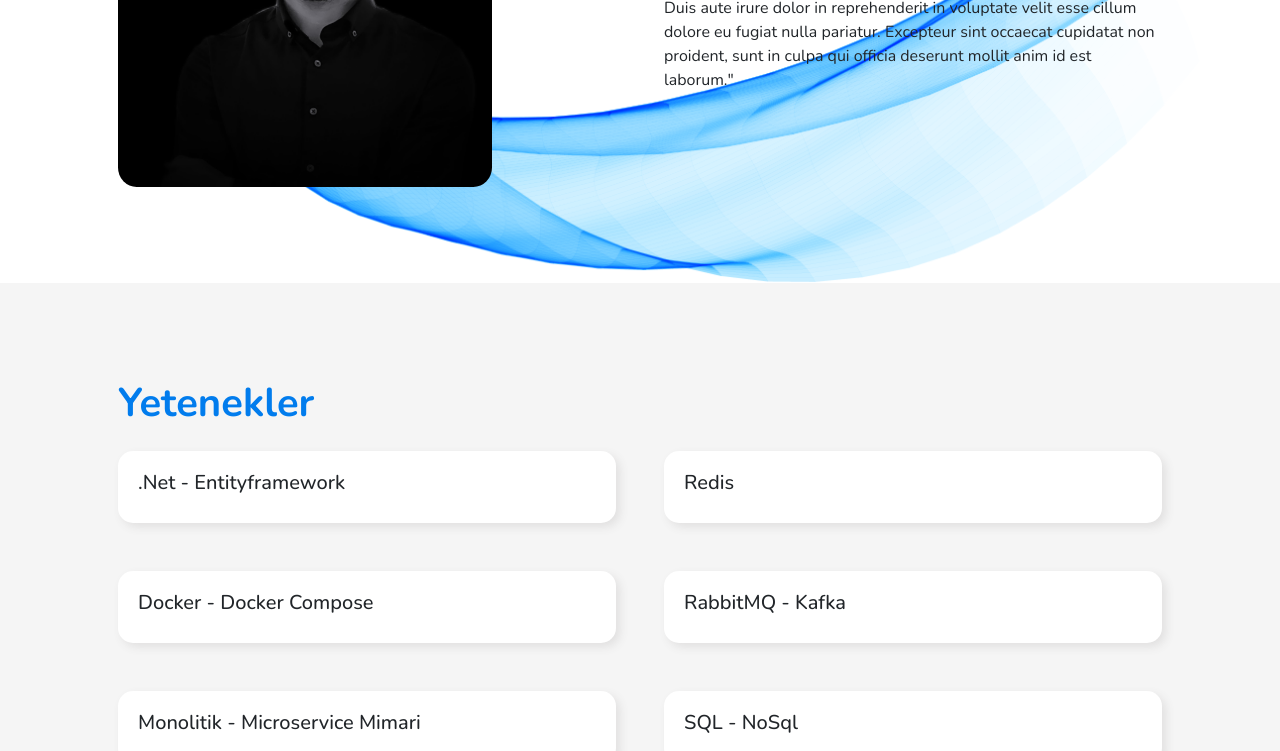
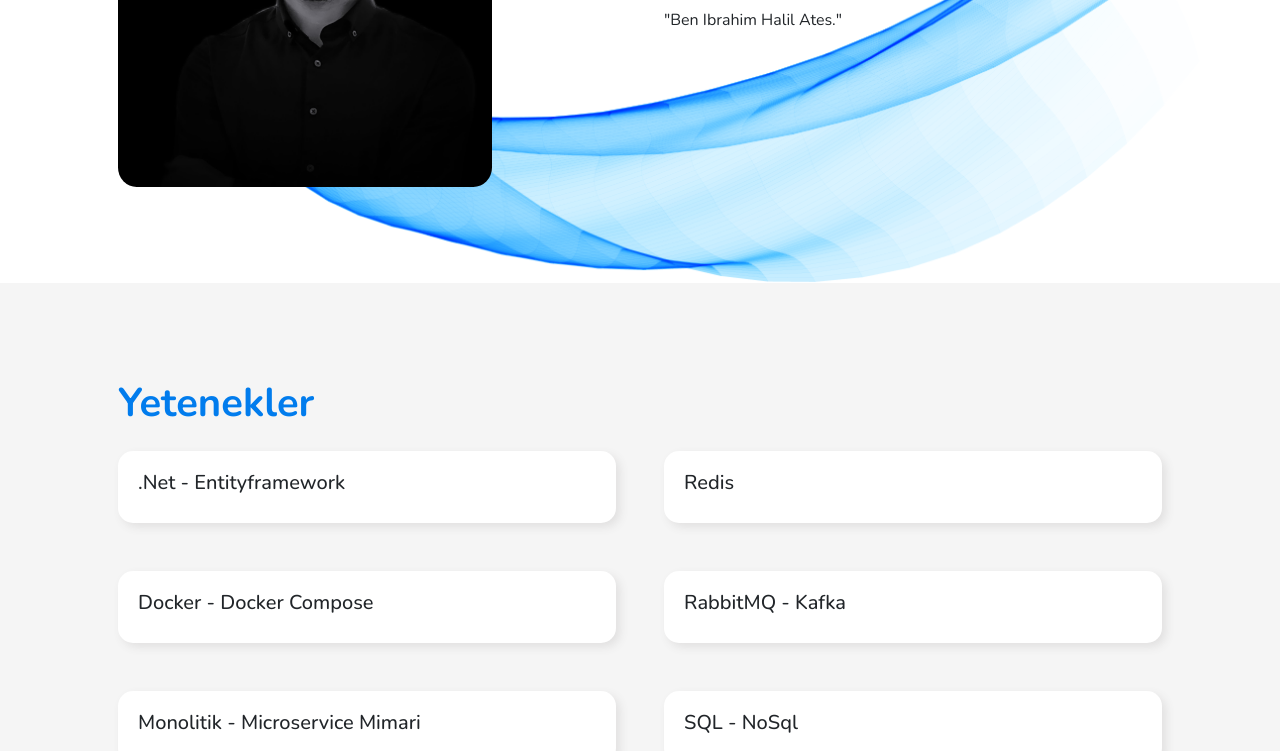
Before and after one commit to ibrahimhates/my-portfolio, a plain HTML site: page index.html in a window 1280 px wide. Shown: the part 349-1100 px from the top of the page. Drawn offline with nearby package versions, Linux system fonts and the light colour scheme; a script that the page names is missing.

Commit message:
Update index.html

```diff
--- a/index.html
+++ b/index.html
@@ -72,7 +72,7 @@
               <h1 class="m-0 p-0 fw-bolder">Ibrahim Halil Ates</h1>
               <p class="subtitle1 m-0">.Net - Back End Developer</p>
               <p class="pt-3">
-                "Lorem ipsum dolor sit amet. Ut enim ad minim veniam, quis nostrud exercitation ullamco laboris nisi ut aliquip ex ea commodo consequat. Duis aute irure dolor in reprehenderit in voluptate velit esse cillum dolore eu fugiat nulla pariatur. Excepteur sint occaecat cupidatat non proident, sunt in culpa qui officia deserunt mollit anim id est laborum."
+                "Ben Ibrahim Halil Ates."
               </p>
             </div>
           </div>
```
